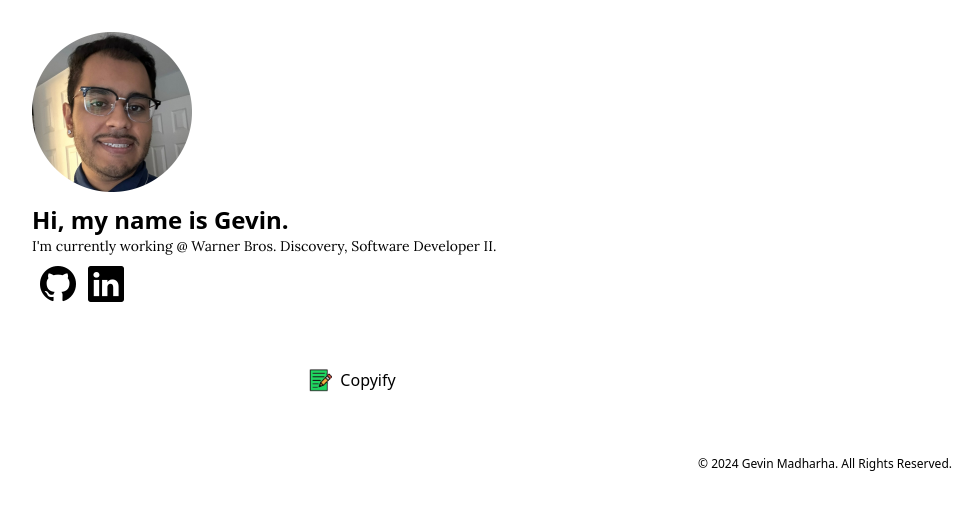
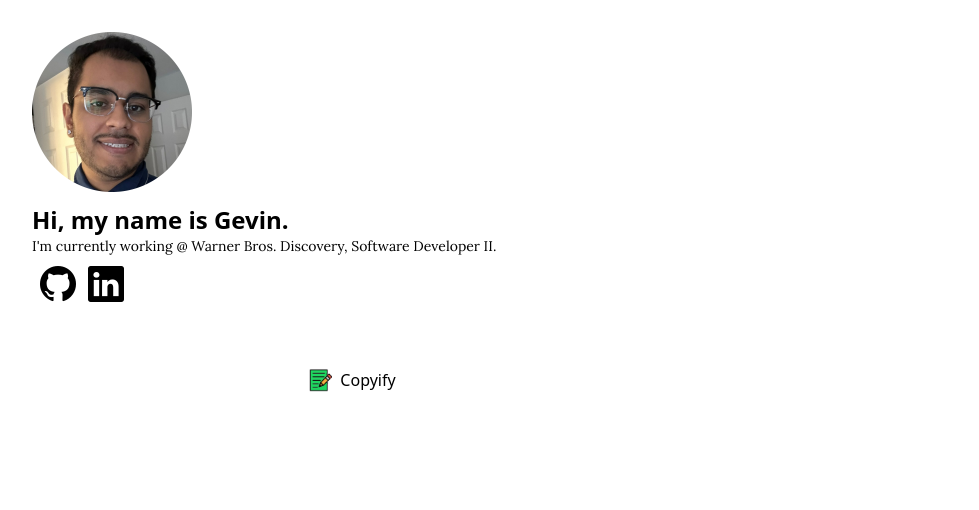
Before and after one commit to gmadharh/portfolio, a Vue app: page / in a window 1280 px wide. Shown: the top 510 px of the page, without its empty margins (288-1267 px from the left). Built offline with nearby package versions, Linux system fonts and the light colour scheme.

Commit message:
removed copyright

```diff
--- a/src/App.vue
+++ b/src/App.vue
@@ -9,11 +9,6 @@
       :icon="project.icon"
     />
   </div>
-  <footer class="m-10">
-    <p class="text-right align-text-bottom text-xs">
-      &copy; 2024 Gevin Madharha. All Rights Reserved.
-    </p>
-  </footer>
 </template>
 
 <script setup lang="ts">
--- a/src/components/SplashIntro.vue
+++ b/src/components/SplashIntro.vue
@@ -9,6 +9,7 @@
       Hi, my name is Gevin.
     </h1>
     <h6 class="lead font-lora text-sm">
+
       I'm currently working @ Warner Bros. Discovery, Software Developer II.
     </h6>
     <div class="flex gap-3 p-2">
```
